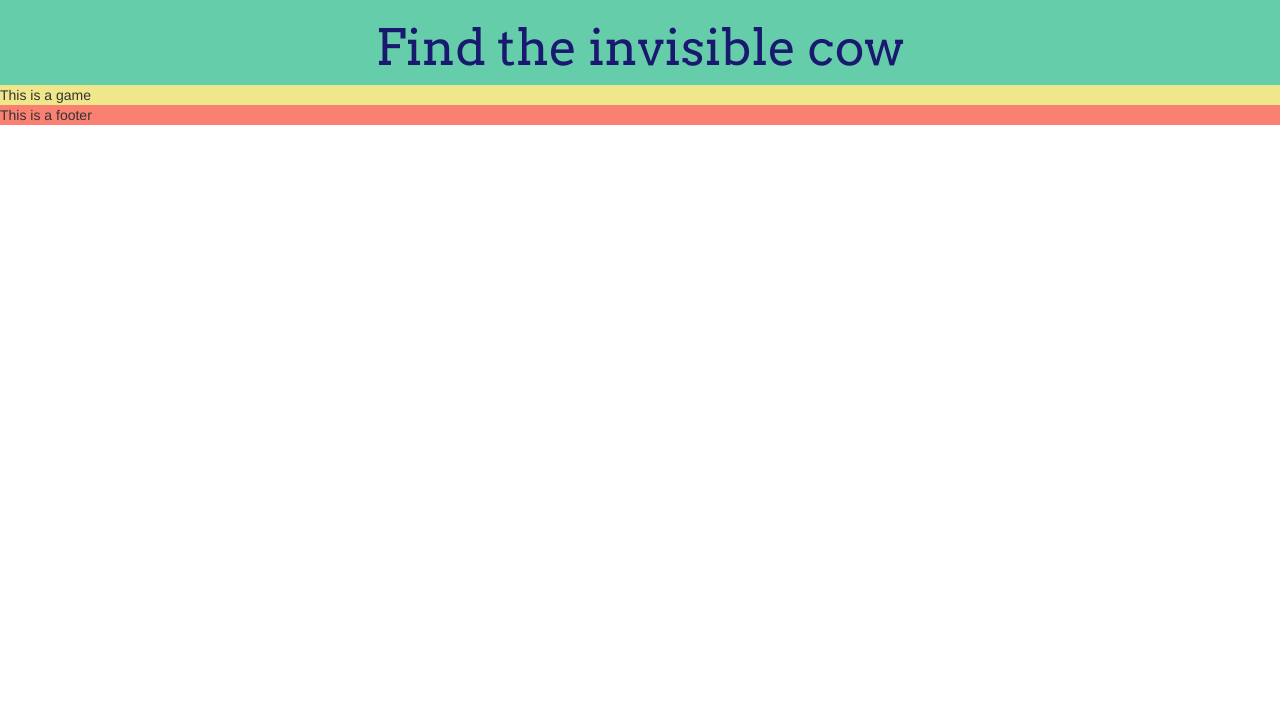
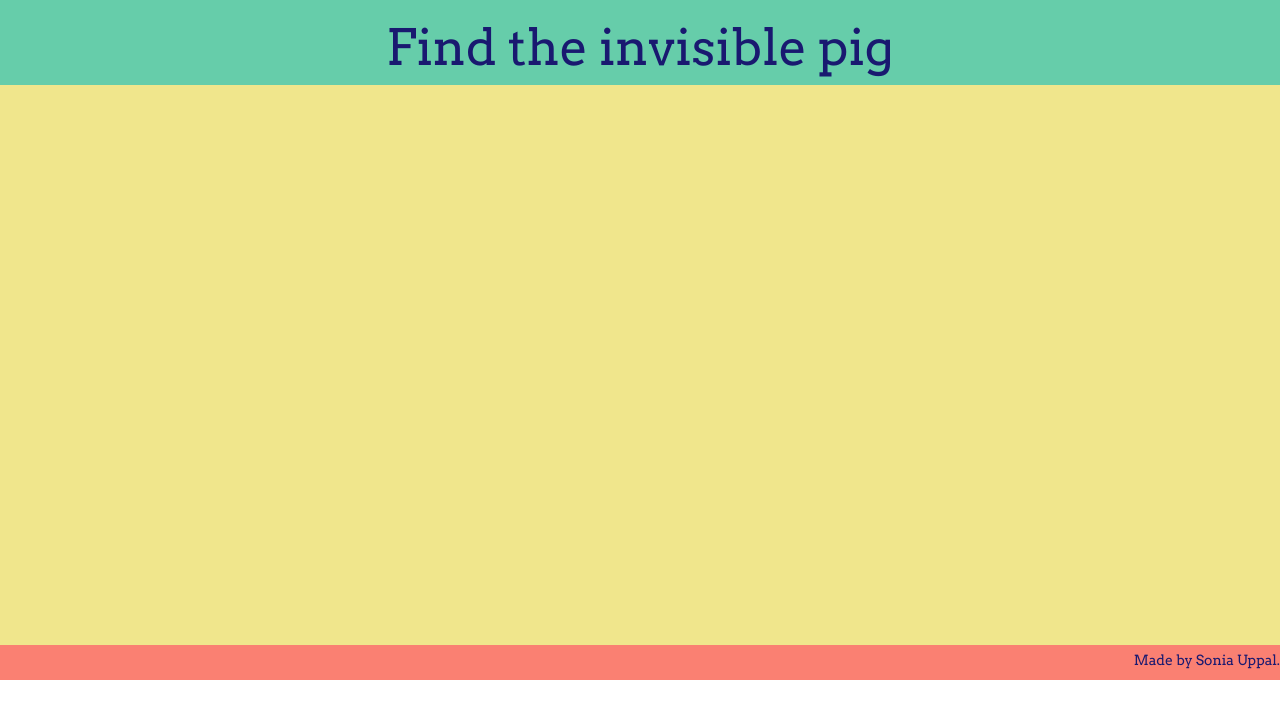
Before and after one commit to sonia9uppal/the-invisible-cow, a website: page public/index.html in a window 1280 px wide. Drawn offline with nearby package versions, Linux system fonts and the light colour scheme.

Commit message:
fixed screen boxes

```diff
--- a/public/index.html
+++ b/public/index.html
@@ -26,6 +26,8 @@
         #gameBox {
             background-color: #F0E68C;
             height: 65%;
+         //   width: 100%;
+           // position: absolute;
         }
 
         p {
@@ -36,22 +38,41 @@
 
         #footer {
             background-color: #FA8072;
-            height: 5%;
+            text-align: right;
+            color: #191970;
+            padding-top: 5px;
+        }
 
+        body {
+            height: 500px;
         }
+
+        html {
+            position: relative;
+            min-height: 100%;
+        }
+        body {
+            margin-bottom: 60px;
+        }
+
+        #gameField {
+            height: 555px;
+        }
+
     </style>
     </head>
 
     <body>
         <div class="container-fluid" id="bigBox">
             <div class="row" id="headerBox">
-                <h1>Find the invisible cow</h1>
+                <h1>Find the invisible pig</h1>
             </div>
             <div class="row" id="gameBox">
-                This is a game
+                <canvas id="gameField">
+                </canvas>
             </div>
             <div class="row" id="footer">
-                This is a footer
+                <p>Made by Sonia Uppal.</p>
             </div>
         </div>
     </body>
```
